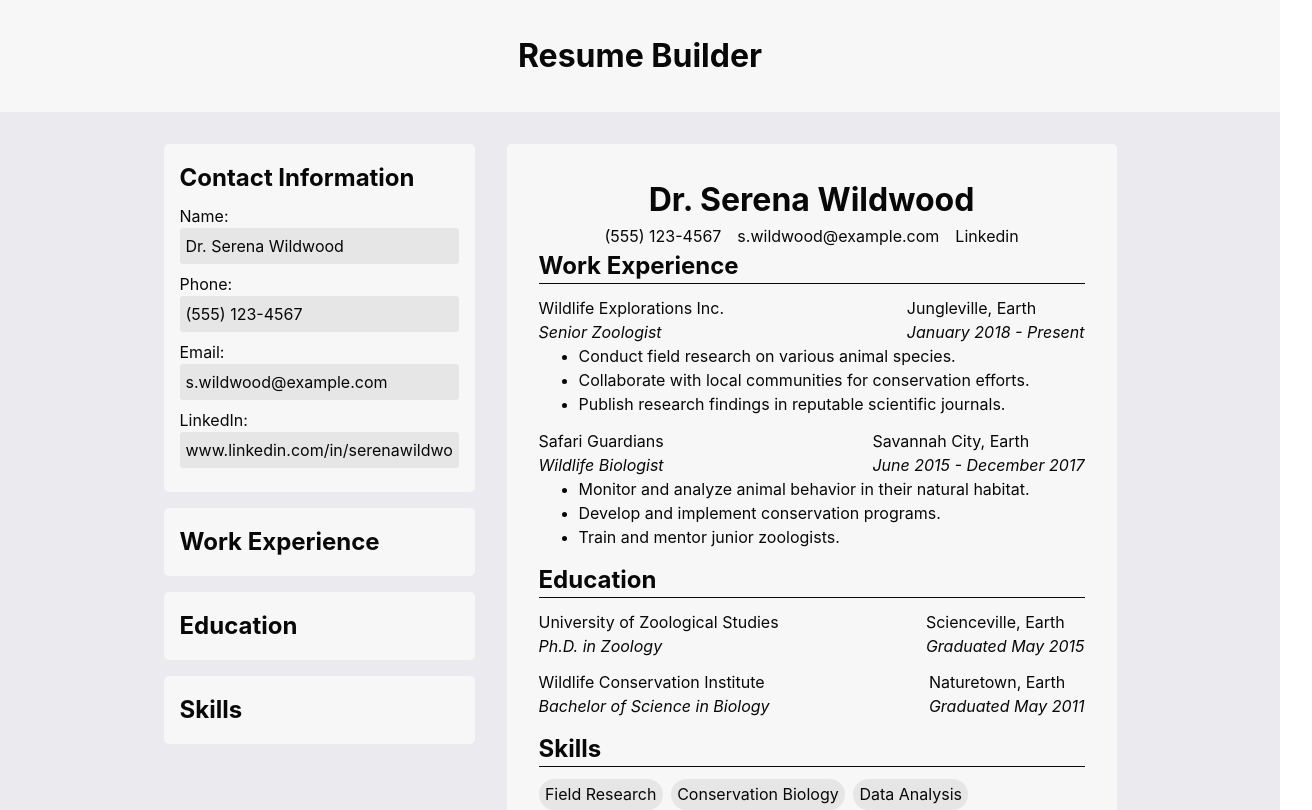
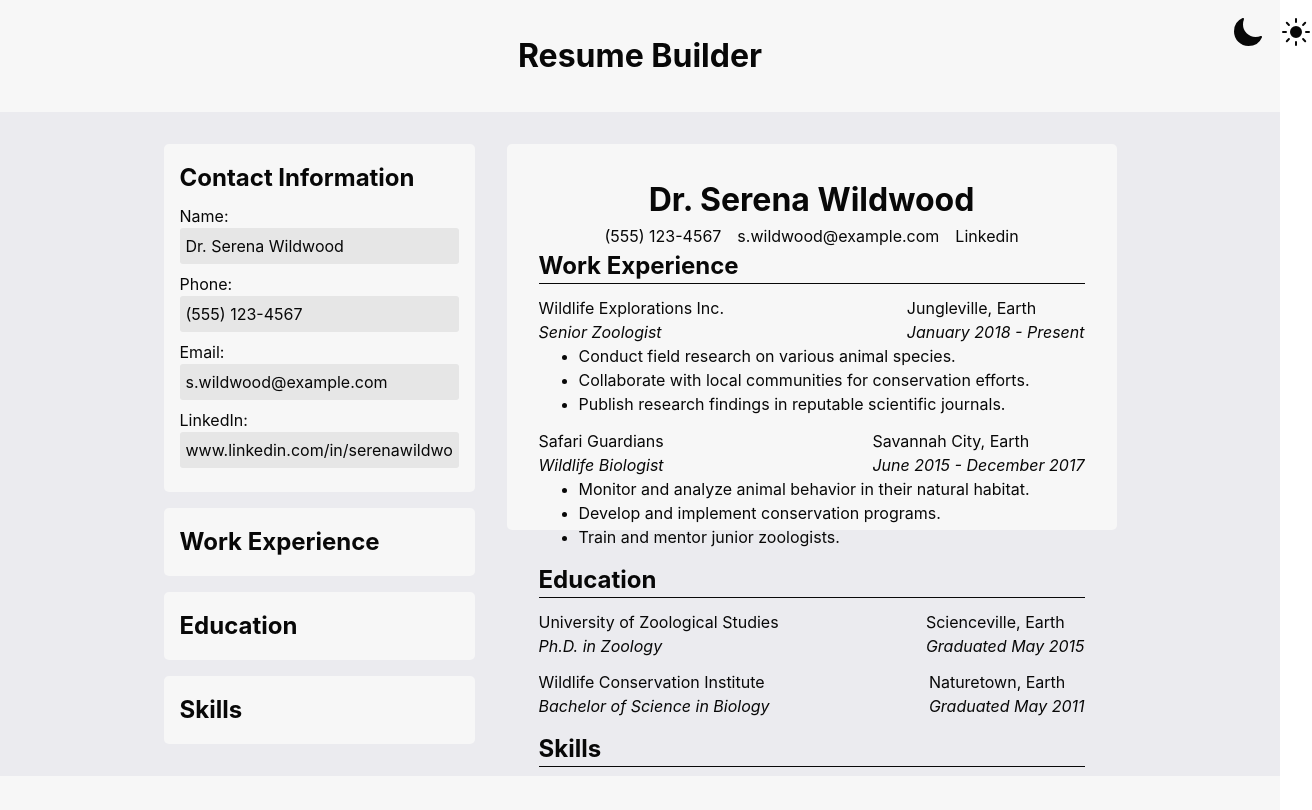
Before and after one commit to JakeNead/resume-builder, a React (Vite) app: page / in a window 1280 px wide. Shown: the top 810 px of the page, 1312 px wide, since content can reach past the window. Built offline with nearby package versions, Linux system fonts and the light colour scheme.

Commit message:
Add toggle light theme button

```diff
--- a/src/components/header.jsx
+++ b/src/components/header.jsx
@@ -1,7 +1,68 @@
+import { useState } from "react";
+
 export default function Header() {
   return (
     <header>
       <h1>Resume Builder</h1>
+      <LightThemeButton onClick={handleThemeToggle} />
     </header>
   );
 }
+
+function handleThemeToggle() {
+  const body = document.querySelector("body");
+  body.classList.toggle("darkTheme");
+
+  const sun = document.querySelector(".sun");
+  const moon = document.querySelector(".moon");
+
+  sun.classList.toggle("hide");
+  moon.classList.toggle("hide");
+}
+
+function LightThemeButton({ onClick }) {
+  return (
+    <>
+      <svg
+        onClick={onClick}
+        className={"toggleTheme sun hide"}
+        xmlns="http://www.w3.org/2000/svg"
+        viewBox="0 0 512 512"
+      >
+        <title>light</title>
+        <path
+          stroke="rgb(248, 248, 255)"
+          strokeLinecap="round"
+          strokeMiterlimit="10"
+          strokeWidth="32"
+          d="M256 48v48M256 416v48M403.08 108.92l-33.94 33.94M142.86 369.14l-33.94 33.94M464 256h-48M96 256H48M403.08 403.08l-33.94-33.94M142.86 142.86l-33.94-33.94"
+        />
+        <circle
+          cx="256"
+          cy="256"
+          r="80"
+          fill="none"
+          stroke="rgb(248, 248, 255)"
+          strokeLinecap="round"
+          strokeMiterlimit="10"
+          strokeWidth="32"
+        />
+      </svg>
+      <svg
+        onClick={handleThemeToggle}
+        className={"toggleTheme moon"}
+        xmlns="http://www.w3.org/2000/svg"
+        viewBox="0 0 512 512"
+      >
+        <title>dark</title>
+        <path
+          d="M160 136c0-30.62 4.51-61.61 16-88C99.57 81.27 48 159.32 48 248c0 119.29 96.71 216 216 216 88.68 0 166.73-51.57 200-128-26.39 11.49-57.38 16-88 16-119.29 0-216-96.71-216-216z"
+          stroke="currentColor"
+          strokeLinecap="round"
+          strokeLinejoin="round"
+          strokeWidth="32"
+        />
+      </svg>
+    </>
+  );
+}
--- a/src/styles/index.css
+++ b/src/styles/index.css
@@ -5,13 +5,14 @@
 }
 * {
   margin: 0;
-  transition: var(--transition);
+  color: var(--font-color);
 }
 
 body {
   line-height: 1.5;
   -webkit-font-smoothing: antialiased;
   text-rendering: optimizeLegibility;
+  /* overflow: hidden; */
 }
 
 input,
@@ -42,7 +43,6 @@
   --btn-font-color: hsl(0, 0%, 0%);
   --disabled-btn-bg-color: hsl(30, 61%, 40%);
   --disabled-btn-font-color: hsl(0, 0%, 5%);
-  --transition: all 0.5s ease-in-out;
 }
 
 .sun,
@@ -63,11 +63,6 @@
 .moon.hide {
   transform: translateY(-3rem);
 }
-
-resume h1 {
-  color: var(--accent-color);
-}
-
 #root {
   min-height: 100vh;
   width: 100vw;
@@ -78,7 +73,6 @@
   color: var(--font-color);
   font-family: Inter, system-ui, Avenir, Helvetica, Arial, sans-serif;
   line-height: 1.5;
-  overflow: hidden;
   transition: var(--transition);
 }
 header,
@@ -86,6 +80,7 @@
   text-align: center;
   padding: 2rem;
   background-color: var(--card-color);
+  transition: var(--transition);
 }
 header {
   position: relative;
@@ -102,8 +97,6 @@
   display: flex;
   flex-direction: column;
   align-items: center;
-  justify-content: start;
-  /* flex-grow: 1; */
 }
 button {
   border-radius: 5px;
@@ -129,6 +122,7 @@
   display: flex;
   flex-direction: column;
   padding: 2em;
+  transition: var(--transition);
 }
 .resumeInputSection {
   gap: 1rem;
@@ -140,6 +134,7 @@
   border-radius: 5px;
   padding: 1rem;
   gap: 1em;
+  transition: var(--transition);
 }
 .contactInput,
 .experienceInput,
@@ -160,6 +155,7 @@
   margin-bottom: 0.5rem;
   border: 1px solid transparent;
   border-radius: 3px;
+  transition: var(--transition);
 }
 
 .displayContactInfo {
@@ -187,6 +183,9 @@
 textarea {
   resize: vertical;
 }
+span {
+  transition: var(--transition);
+}
 
 /* ---------Display Resume Styling--------- */
 
@@ -209,6 +208,7 @@
 }
 .displayResume h2 {
   position: relative;
+  margin-bottom: 0.5em;
 }
 
 .displayExperience {
@@ -239,9 +239,6 @@
   white-space: nowrap;
   border-radius: 100px;
 }
-.displayResume h2 {
-  margin-bottom: 0.5em;
-}
 .displayResume h2::before {
   position: absolute;
   bottom: 0px;
@@ -253,15 +250,17 @@
 @media (min-width: 320px) {
   .displayResume {
     margin: 1rem 0.5rem;
-    max-width: 274px;
-    max-height: 386px;
+    width: 274px;
+    height: 386px;
     font-size: 0.44rem;
+    flex: 1;
+    /* aspect-ratio: 1/1.41; */
   }
 }
 @media (min-width: 380px) {
   .displayResume {
-    max-width: 364px;
-    max-height: 513x;
+    width: 364px;
+    height: 513x;
     font-size: 0.59rem;
   }
 }
@@ -299,19 +298,3 @@
     font-size: 1rem;
   }
 }
-@media (prefers-color-scheme: dark) {
-  :root {
-    --card-color: hsl(0, 0%, 16%);
-    --input-color: hsl(0, 0%, 20%);
-    --background-color: hsl(0, 0%, 12%);
-    --font-color: hsl(0, 0%, 100%);
-    --accent-color: hsl(30, 91%, 57%);
-    --btn-font-color: hsl(0, 0%, 0%);
-    --disabled-btn-bg-color: hsl(30, 61%, 40%);
-    --disabled-btn-font-color: hsl(0, 0%, 5%);
-    --transition: all 0.5s ease-in-out;
-  }
-  resume h1 {
-    color: var(--accent-color);
-  }
-}
```
